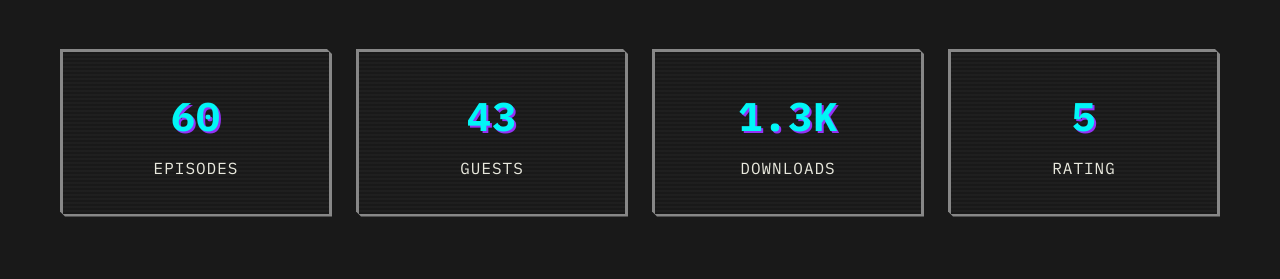
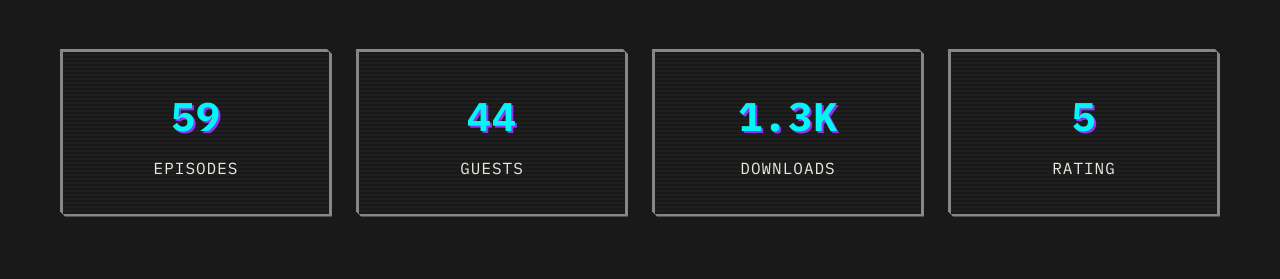
Before and after one commit to tmray/bootleg-videos, a Jekyll site: the page built from podcast.html, in a window 1280 px wide and 900 px high, scrolled down 1955 px. Shown: the part 170-449 px from the top of the window. Built offline with Jekyll 4.4.1, drawn with Linux system fonts in a browser that asks for light colours.

Commit message:
podcast data update

```diff
--- a/_data/podcast.yml
+++ b/_data/podcast.yml
@@ -53,10 +53,10 @@ platforms:
 
 # Podcast Stats (optional)
 stats:
-  - number: "60"
+  - number: "59"
     label: "Episodes"
 
-  - number: "43"
+  - number: "44"
     label: "Guests"
 
   - number: "1.3k"
```
Also changed, not shown: 1 other file.
